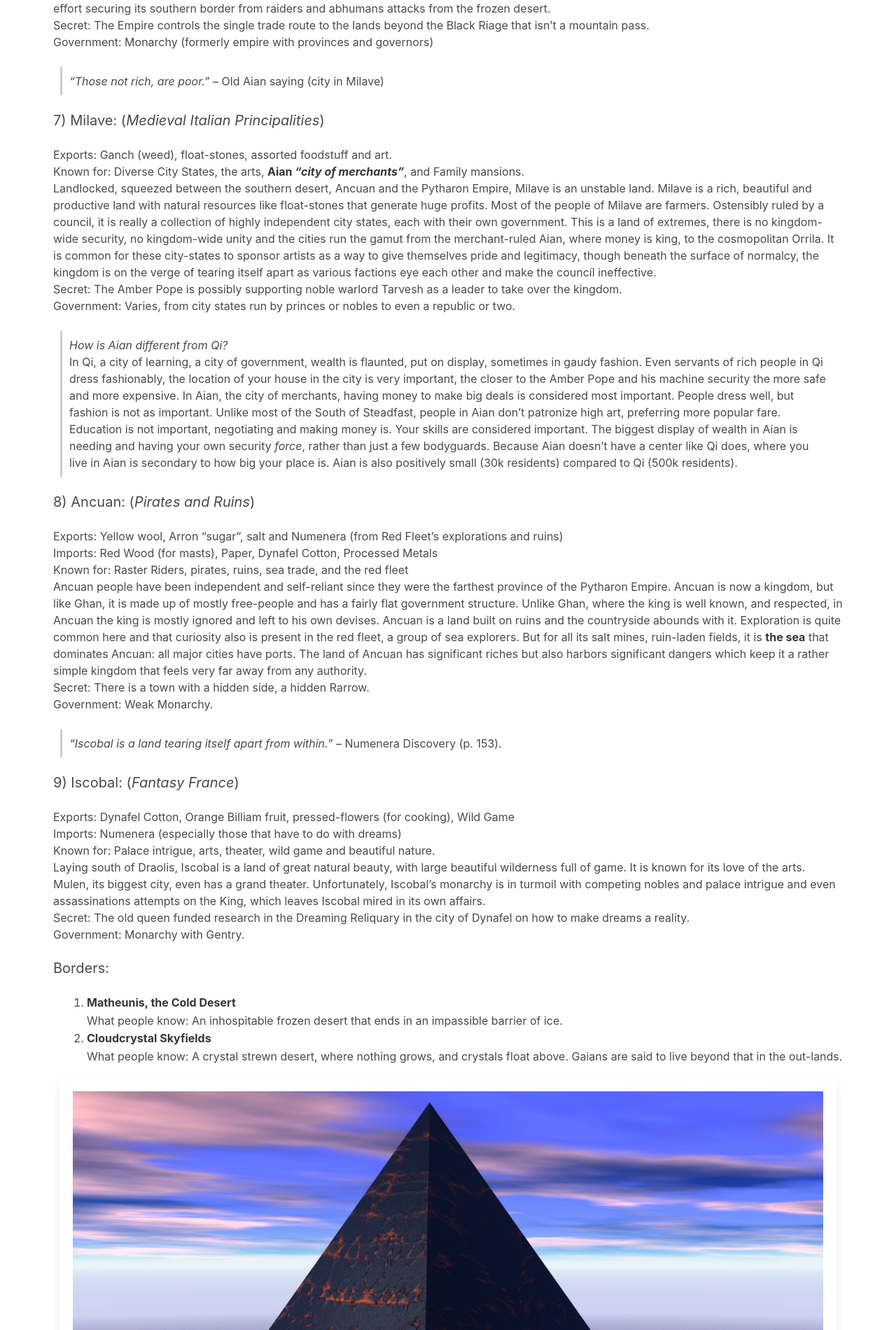
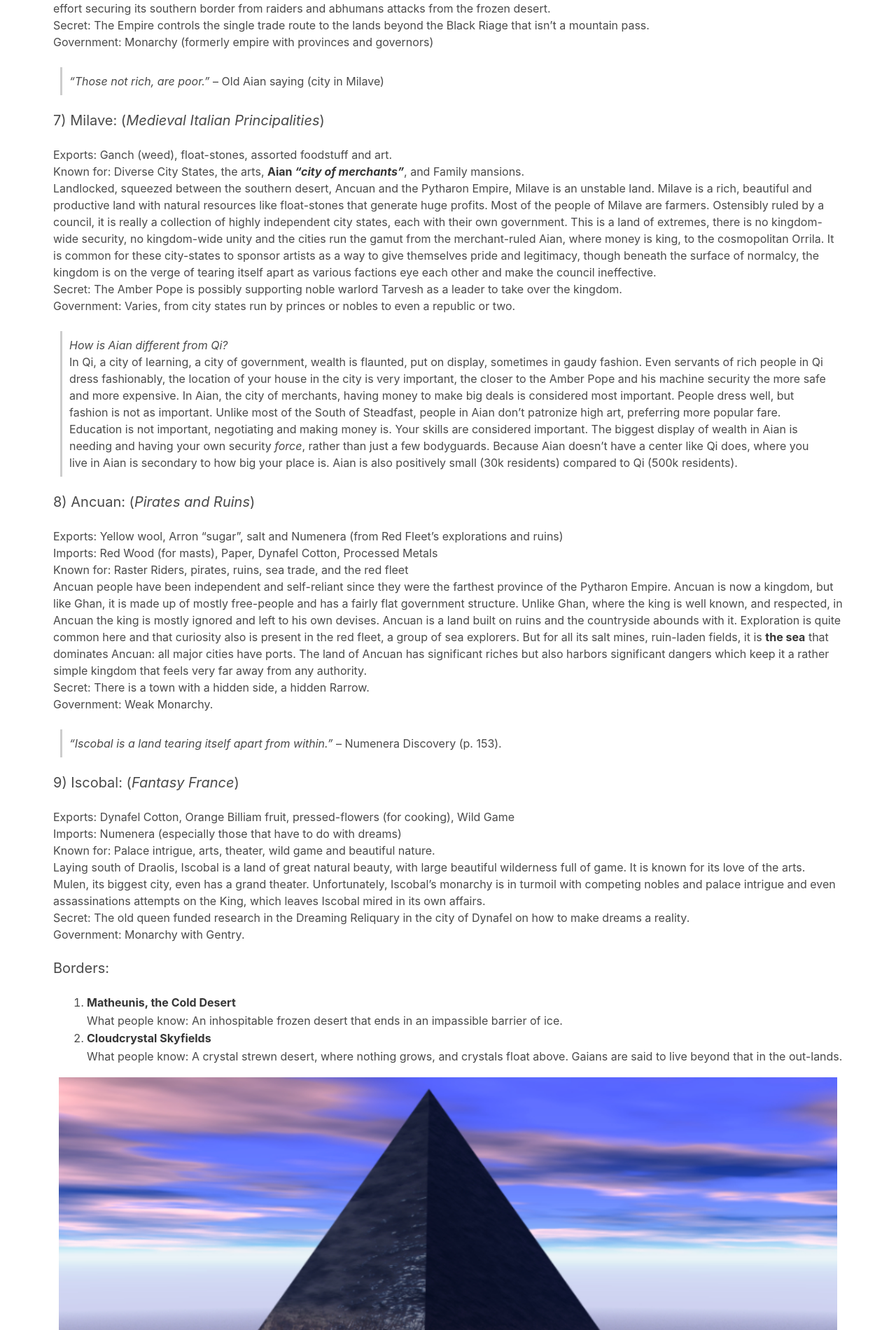
Before and after one commit to rebelwarrior/numenera, a Jekyll site: the page built from setting/ninth-world.md, in a window 1280 px wide. Shown: the part 4500-6400 px from the top of the page at 70% size. Built offline with Jekyll 4.4.1, drawn with Linux system fonts in a browser that asks for light colours; nearby versions of some CDN libraries.

Commit message:
adds new pyramid image

```diff
--- a/setting/ninth-world.md
+++ b/setting/ninth-world.md
@@ -202,8 +202,8 @@
 What people know: A crystal strewn desert, where nothing grows, and crystals float above. Gaians are said to live beyond that in the out-lands.
 {:.ml-6}
 
-![Pyramid]({{ site.url }}/assets/images/BeneathThePyramid-2.jpg)
-{:.box.mx-2}
+![Pyramid]({{ site.url }}/assets/images/BeneathThePyramid-3.jpg)
+{:.image.mx-2}
 
 ### Languages
 {:.subtitle.is-3.mt-5}
```
Also changed, not shown: assets/images/BeneathThePyramid-3.jpg (added).
